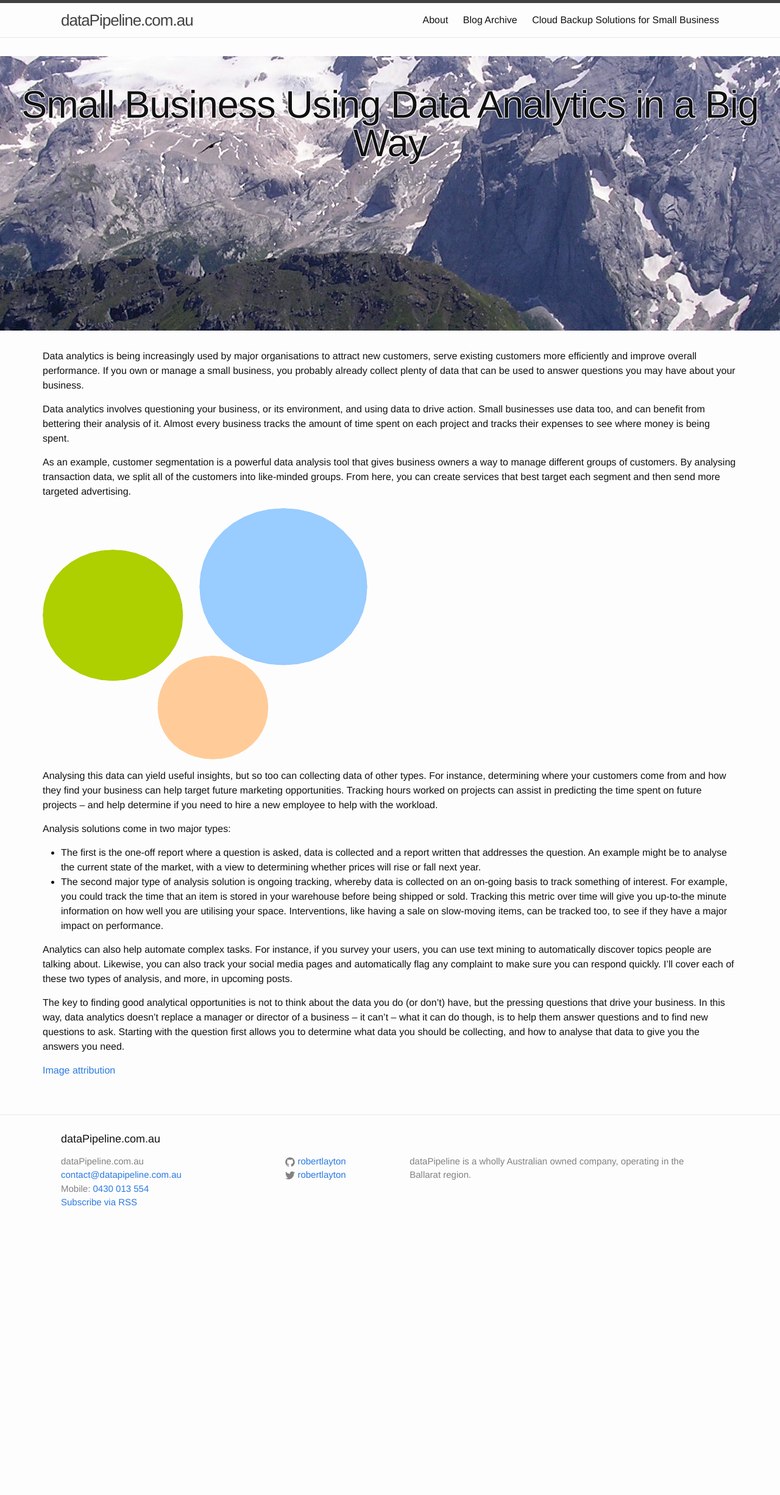
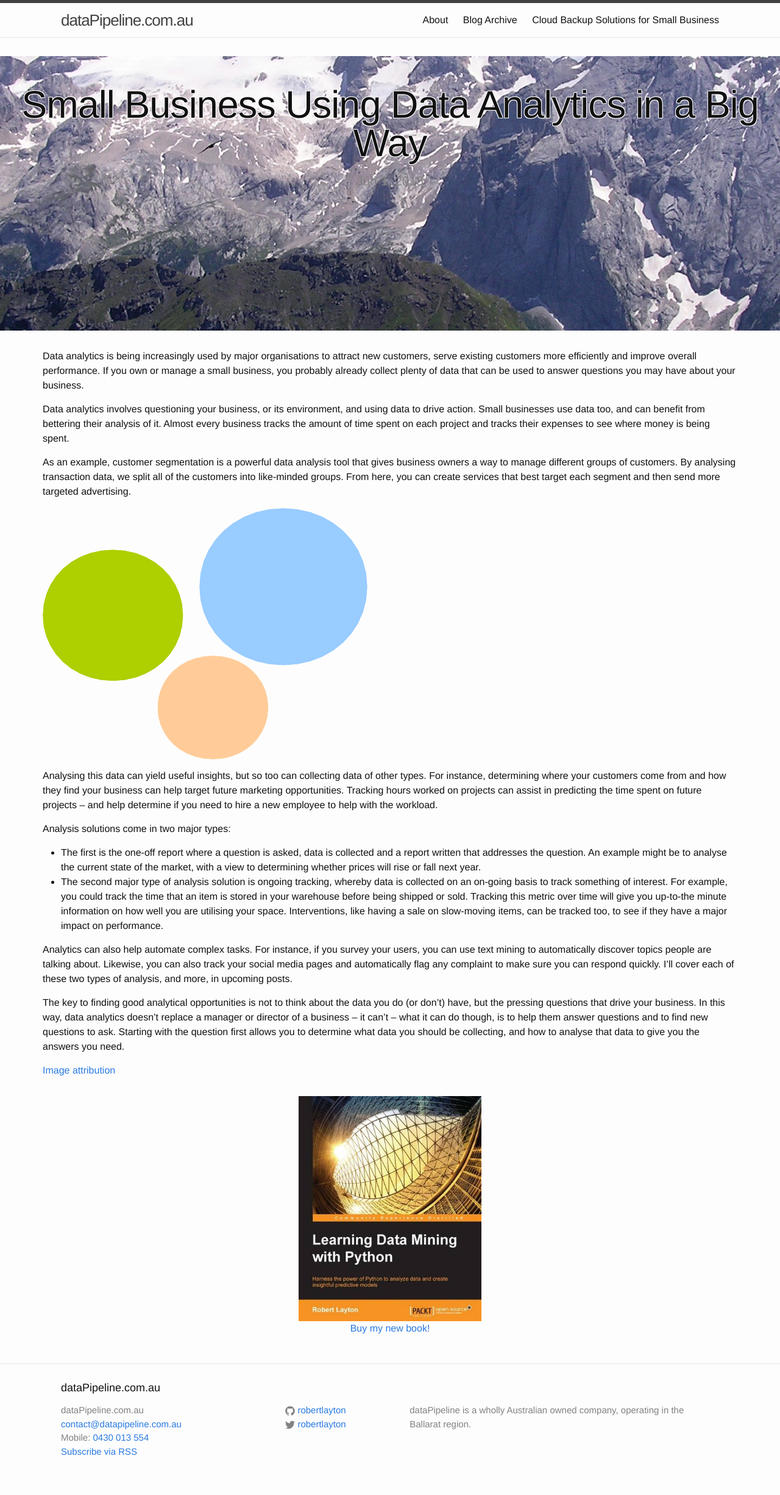
Before and after one commit to dataPipelineAU/jwebsite, a Jekyll site: the page built from _posts/2015-06-01-small-business-using-data-analytics.markdown, in a window 1280 px wide. Shown: the whole page at 61% size. Built offline with Jekyll 4.4.1, drawn with Linux system fonts in a browser that asks for light colours; before the commit the page ends 2043 px from its top, so only the background shows below that.

Commit message:
Advertisement for the book

```diff
--- /dev/null
+++ b/_includes/book.html
@@ -0,0 +1,9 @@
+<div class="advertisement">
+    <a href="http://www.amazon.com/Learning-Mining-Python-Robert-Layton/dp/1784396052" target="_blank">
+        <img src="/images/front_cover.jpg" width="300px">
+        <p class="book_advertisement">
+            Buy my new book!
+        </p>
+    </a>
+
+</div>
--- a/_includes/footer.html
+++ b/_includes/footer.html
@@ -54,6 +54,7 @@
       <div class="footer-col  footer-col-3">
         <p class="text">{{ site.description }}</p>
       </div>
+
     </div>
 
   </div>
--- a/_layouts/post.html
+++ b/_layouts/post.html
@@ -16,6 +16,8 @@ layout: default
     <a href="{{ page.image_attribution }}">Image attribution</a>
   </article>
   </div>
+    {% include book.html %}
+
 </div>
 
 
--- a/css/main.scss
+++ b/css/main.scss
@@ -86,3 +86,7 @@ div.word_cloud{
   width: 600px;
   background-color: #c1e2b3;
 }
+
+div.advertisement{
+  text-align: center;
+}
```
Also changed, not shown: images/front_cover.jpg (added).
